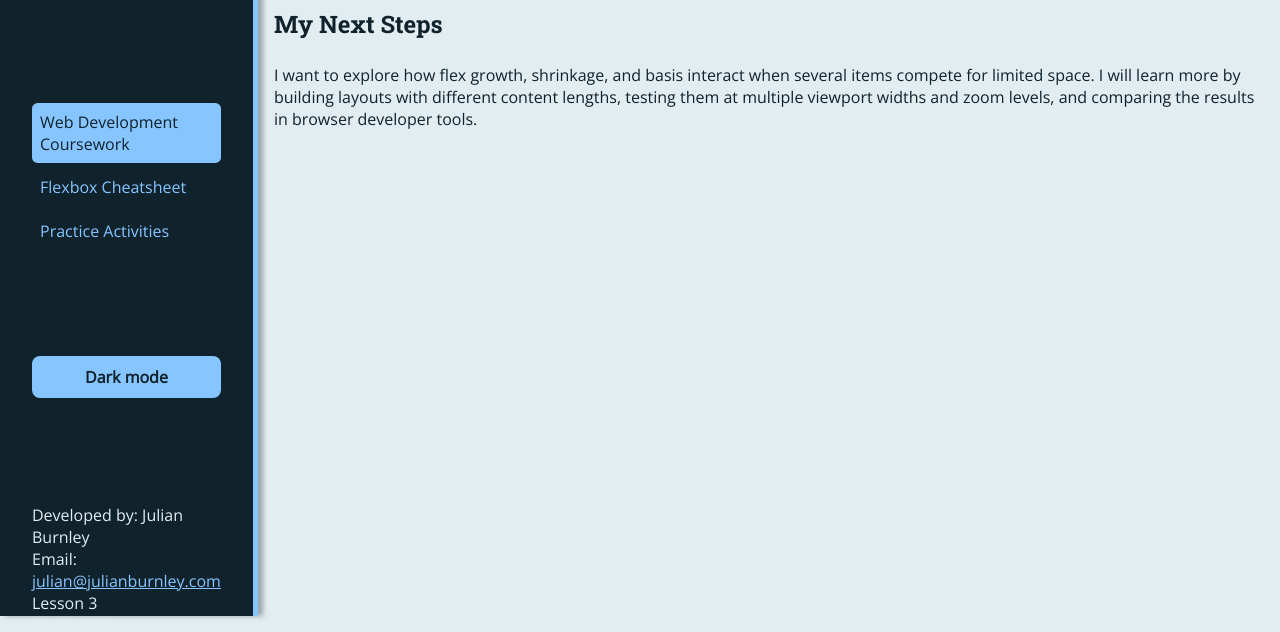
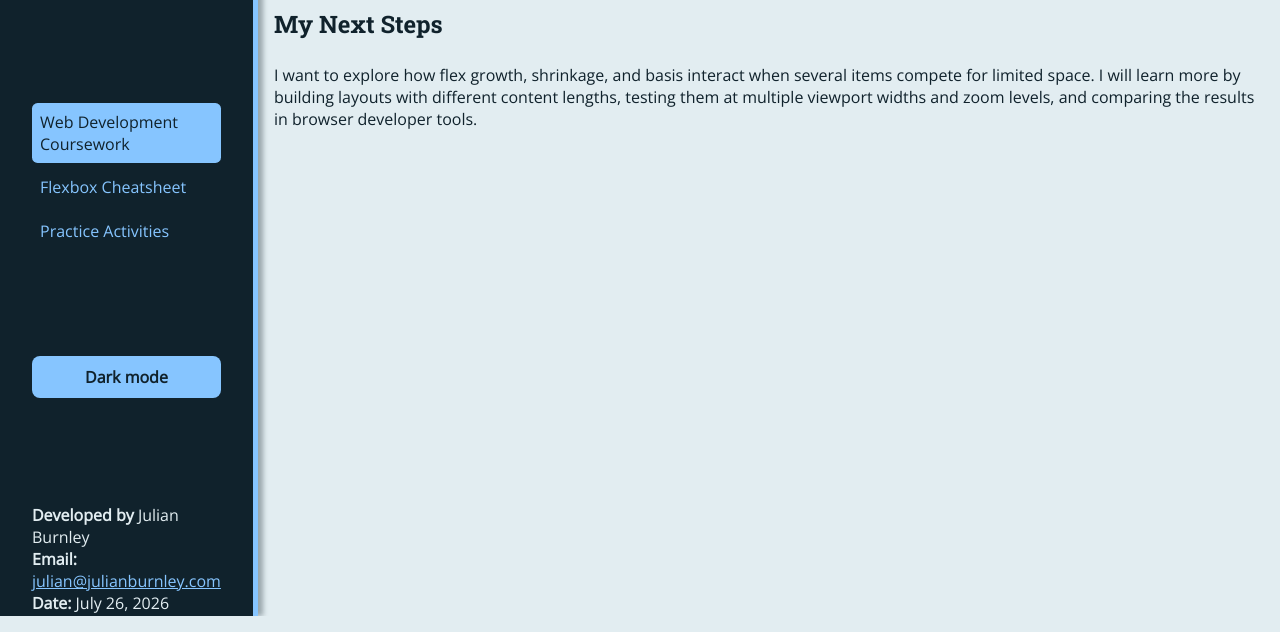
Before and after one commit to jlnburn/12988_lesson-3-project-JUL2216252, a plain HTML site: page index.html in a window 1280 px wide. Shown: the part 184-816 px from the top of the page. Drawn offline with nearby package versions, Linux system fonts and the light colour scheme.

Commit message:
Standardize portfolio credentials

```diff
--- a/index.html
+++ b/index.html
@@ -23,11 +23,10 @@
       </nav>
       <button class="theme-toggle" type="button" aria-pressed="false">Dark mode</button>
       <footer>
-        <span>Developed by: Julian Burnley</span>
-        <span>Email: <a href="mailto:julian@julianburnley.com">julian@julianburnley.com</a></span>
-        <span>Lesson 3</span>
-        <small>July 26, 2026</small>
-      </footer>
+    <p><strong>Developed by</strong> Julian Burnley</p>
+    <p><strong>Email:</strong> <a href="mailto:julian@julianburnley.com">julian@julianburnley.com</a></p>
+    <p><strong>Date:</strong> <time datetime="2026-07-26">July 26, 2026</time></p>
+  </footer>
     </section>
     <main>
       <h2>My Learning</h2>
```
Also changed, not shown: flexbox-cheatsheet.html (+4 -5 lines).
